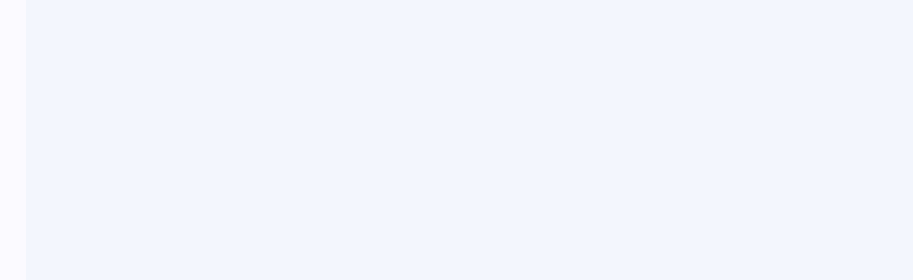
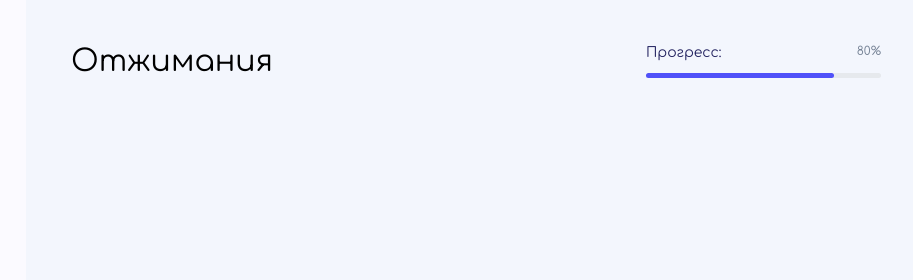
Before and after one commit to REBORNOFF/habits-tracker, a website: page index.html in a window 1280 px wide. Shown: the top 280 px of the page, 100-1013 px from the left. Drawn offline with Linux system fonts and the light colour scheme.

Commit message:
feat: Added header

```diff
--- a/index.html
+++ b/index.html
@@ -29,7 +29,23 @@
             </button>
         </nav>
     </div>
-    <div class="content"></div>
+    <div class="content">
+        <header class="header">
+            <h1 class="header__title">Отжимания</h1>
+            <div class="progress">
+                <div class="progress__text">
+                    <div class="progress__title">Прогресс:</div>
+                    <div class="progress__percent">80%</div>
+                </div>
+                <div class="progress__bar">
+                    <div class="progress__cover-bar"></div>
+                </div>
+            </div>
+        </header>
+        <main class="main">
+
+        </main>
+    </div>
 </div>
 <script src="/app.js"></script>
 </body>
--- a/styles.css
+++ b/styles.css
@@ -1,5 +1,10 @@
 * {
     box-sizing: border-box;
+}
+
+h1, h2, h3, h4, h5, h6 {
+    margin: 0;
+    padding: 0;
 }
 
 body {
@@ -74,3 +79,63 @@ body {
 .menu__add:hover {
     background: #f6f7ff;
 }
+
+.content {
+    min-width: 900px;
+    padding: 45px;
+}
+
+.header {
+    display: flex;
+    justify-content: space-between;
+    align-items: center;
+}
+
+.header__title {
+    color: #000;
+    font-size: 30px;
+    font-weight: 400;
+    line-height: calc(33 / 30 * 100%);
+}
+
+.progress {
+    display: flex;
+    flex-direction: column;
+    gap: 12px;
+    min-width: 235px;
+}
+
+.progress__text {
+    display: flex;
+    justify-content: space-between;
+}
+
+.progress__title {
+    color: #232360;
+    font-size: 14px;
+    font-weight: 400;
+    line-height: calc(16 / 14 * 100%);
+}
+
+.progress__percent {
+    color: #768396;
+    font-size: 12px;
+    font-weight: 400;
+    line-height: calc(13 / 12 * 100%);
+}
+
+.progress__bar {
+    position: relative;
+    border-radius: 4px;
+    background: #E6E9ED;
+    width: 100%;
+    height: 5px;
+}
+
+.progress__cover-bar {
+    position: absolute;
+    border-radius: 4px;
+    background: #5051F9;
+    width: 80%;
+    height: 5px;
+}
```
